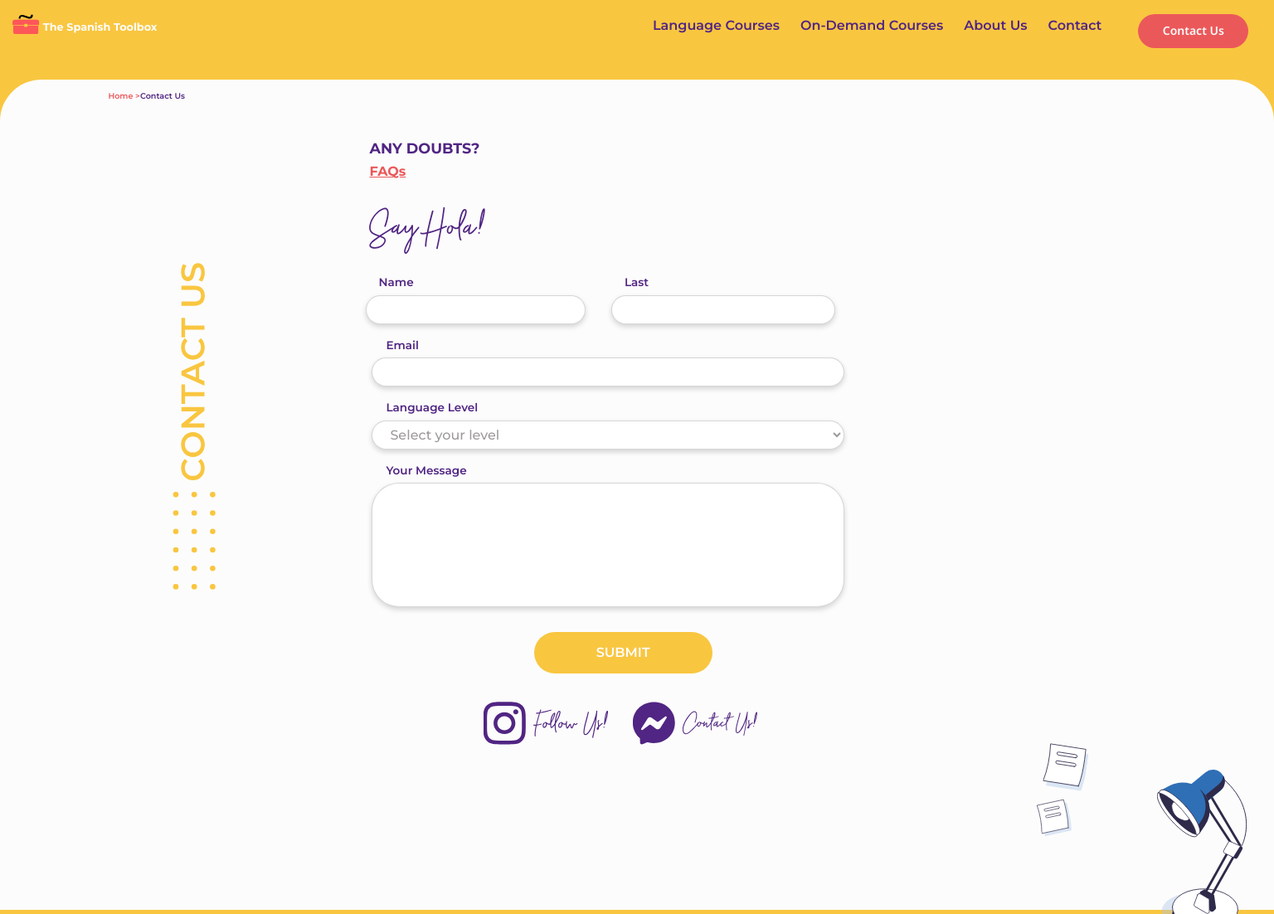
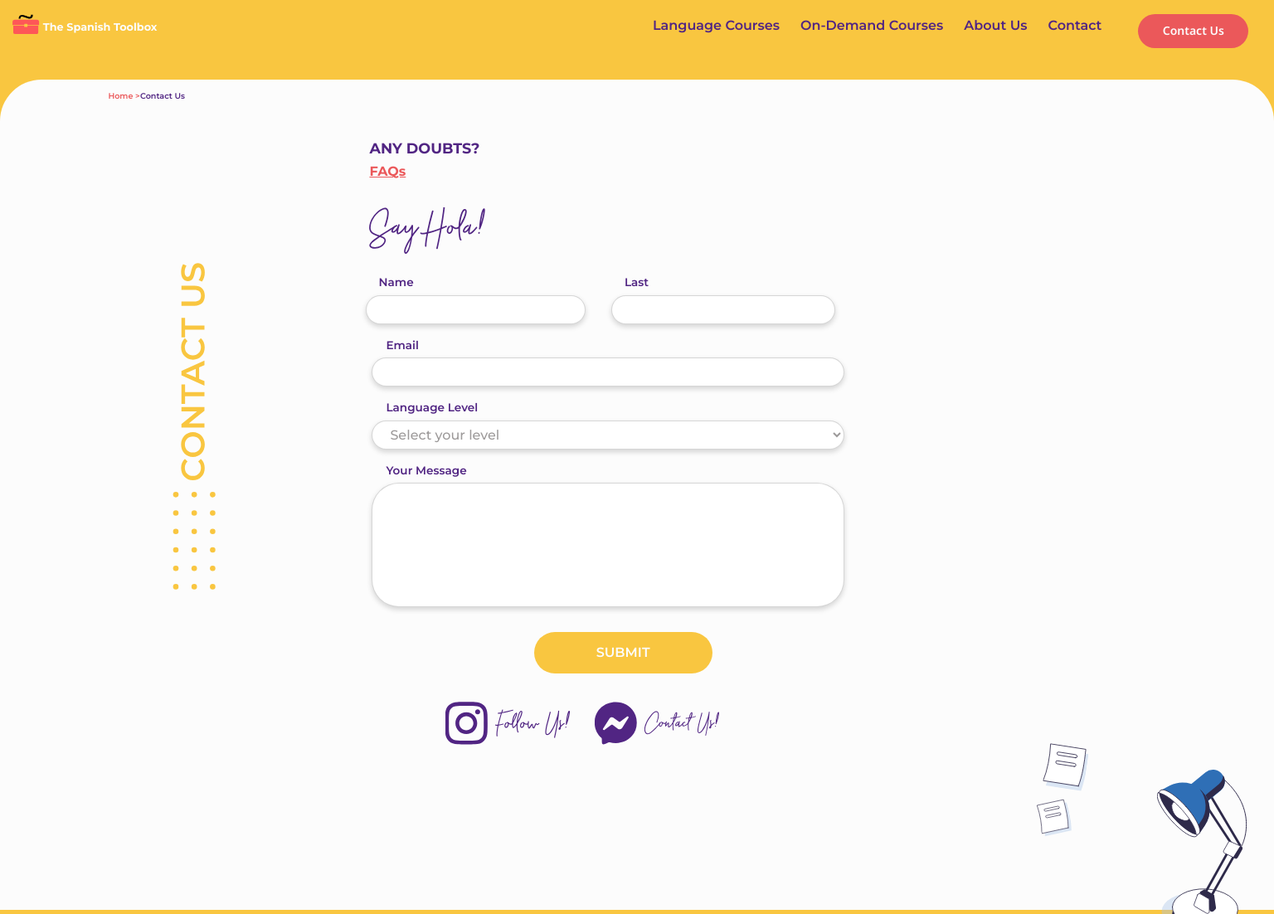
Before and after one commit to GustavoCarrena/spanishToolbox, a React (Vite) app: page /contact in a window 1536 px wide. Shown: the top 1102 px of the page at 83% size. Built offline with nearby package versions, Linux system fonts and the light colour scheme.

Commit message:
contact responsive 2

```diff
--- a/src/containers/contactContainer.module.scss
+++ b/src/containers/contactContainer.module.scss
@@ -525,6 +525,9 @@
                 @media(min-width:1400px){
                     margin-left: 37%;
                 }
+                @media(min-width:1440px){
+                    margin-left: 34%;
+                }
             }
 
             }
```
